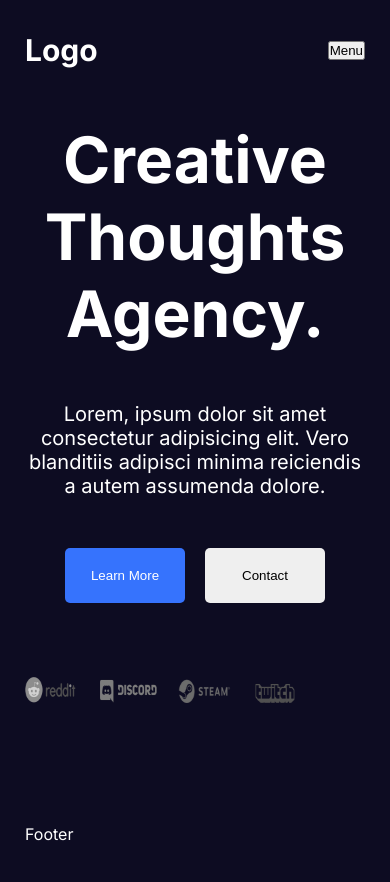
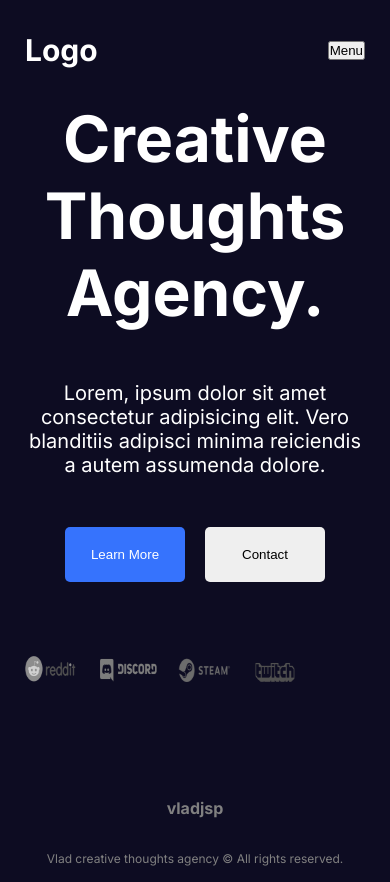
Before and after one commit to vladjsp/next14-blog, a Next.js app: page / in a window 390 px wide. Before the commit the page ends 844 px from the top, so only its background shows below. Built offline with nearby package versions, Linux system fonts and the light colour scheme; grey boxes are pictures that could not be loaded.

Commit message:
+ footer design

```diff
--- a/src/components/footer/Footer.jsx
+++ b/src/components/footer/Footer.jsx
@@ -1,5 +1,14 @@
+import styles from './footer.module.css';
+
 const Footer = () => {
-  return <div>Footer</div>;
+  return (
+    <div className={styles.container}>
+      <div className={styles.logo}>vladjsp</div>
+      <div className={styles.text}>
+        Vlad creative thoughts agency © All rights reserved.
+      </div>
+    </div>
+  );
 };
 
 export default Footer;
--- /dev/null
+++ b/src/components/footer/footer.module.css
@@ -0,0 +1,23 @@
+.container {
+  height: 100px;
+  display: flex;
+  align-items: center;
+  justify-content: space-between;
+  color: gray;
+}
+
+.logo {
+  font-weight: bold;
+}
+
+.text {
+  font-size: 12px;
+}
+
+@media (max-width: 768px) {
+  .container {
+    flex-direction: column;
+    align-items: center;
+    justify-content: space-around;
+  }
+}
```
